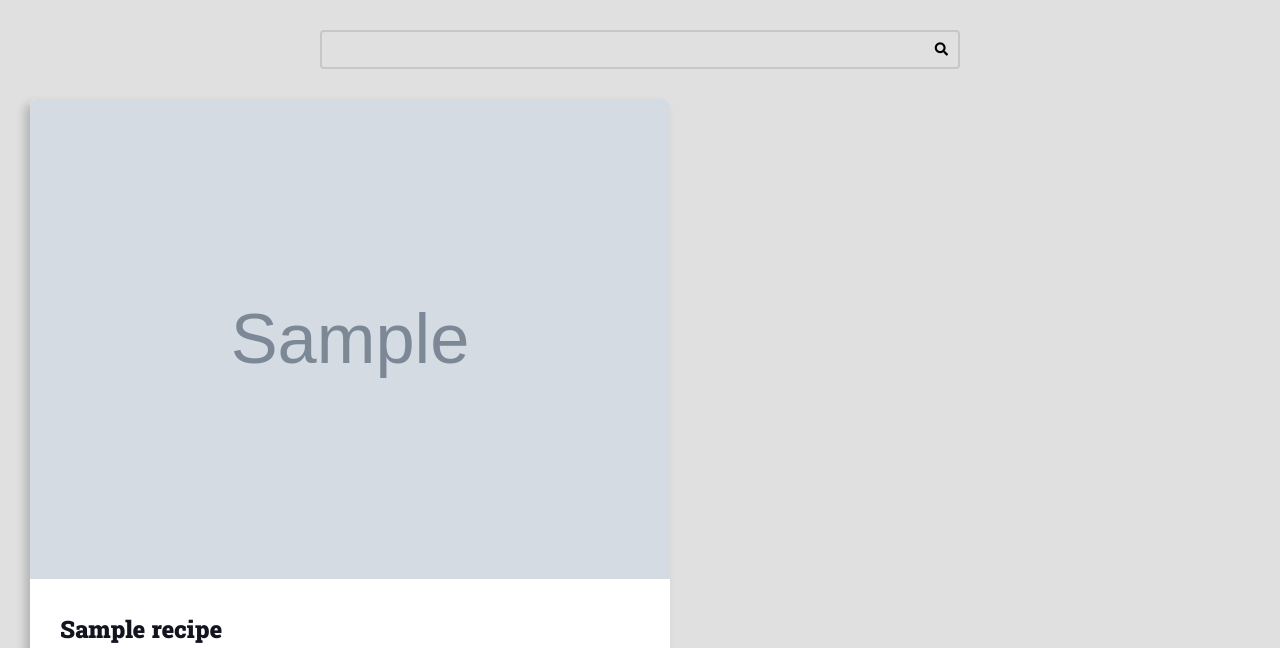
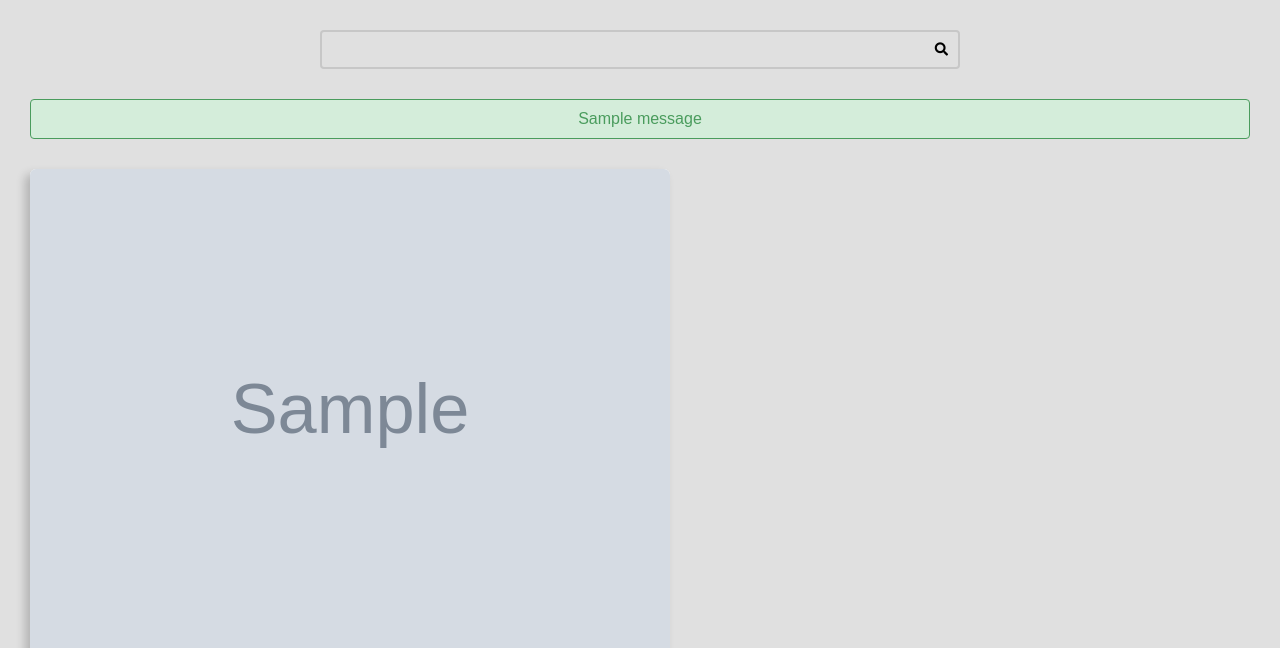
Before and after one commit to Vieira2v/Project-Recipes, a Django app: page / in a window 1280 px wide. Shown: the part 130-778 px from the top of the page. Run offline with Django 4.2, Linux system fonts and the light colour scheme; tables that the repository leaves empty hold one stand-in row (values such as "Sample post"); grey boxes marked "Sample" are stand-in pictures; one stand-in notice (Sample message) is shown.

Commit message:
Tags e CSS para as Flash Messages criados.

```diff
--- a/recipes/templates/recipes/pages/home.html
+++ b/recipes/templates/recipes/pages/home.html
@@ -3,6 +3,9 @@
 {% block title %}Home | {% endblock title %}
 
 {% block content %}
+
+{% include "recipes/partials/messages.html" %}
+
 <div class="main-content container main-content-list">
     {% for recipe in recipes %}
         {% include "recipes/partials/recipe.html" %}
--- a/recipes/templates/recipes/partials/head.html
+++ b/recipes/templates/recipes/partials/head.html
@@ -164,7 +164,7 @@
 
     .main-content-list {
         display: grid;
-        grid-template-columns: repeat(auto-fit, minmax(34rem, 1fr));
+        grid-template-columns: repeat(auto-fit, minmax(340px, 1fr));
         gap: var(--spacing-gutter-large);
     }
 
@@ -338,5 +338,56 @@
     .pagination .page-current {
         background: var(--color-primary-dark);
     }
+
+    /* Messages */
+    .message {
+        padding: 1rem;
+        border-radius: 4px;
+        border: 1px solid var(--color-dark-text);
+        background: var(--color-gray-2);
+        color: var(--color-dark-text);
+    }
+
+    .message-error {
+        border: 1px solid var(--color-error-dark);
+        background: var(--color-error-light);
+        color: var(--color-error-dark);
+    }
+
+    .message-success {
+        border: 1px solid var(--color-success-dark);
+        background: var(--color-success-light);
+        color: var(--color-success-dark);
+    }
+
+    .message-warning {
+        border: 1px solid var(--color-warning-dark);
+        background: var(--color-warning-light);
+        color: var(--color-warning-dark);
+    }
+
+    .message-debug {
+        border: 1px solid var(--color-debug-dark);
+        background: var(--color-debug-light);
+        color: var(--color-debug-dark);
+    }
+
+    .message-info {
+        border: 1px solid var(--color-info-dark);
+        background: var(--color-info-light);
+        color: var(--color-info-dark);
+    }
+
+    .messages-container {
+        display: flex;
+        flex-flow: column nowrap;
+        gap: calc(var(--spacing-gutter-medium) / 2);
+    }
+
+    @media (max-width: 600px) {
+        .main-content-list {
+            grid-template-columns: repeat(auto-fit, minmax(100%, 1fr));
+        }
+    }
 </style>
 </head>
--- /dev/null
+++ b/recipes/templates/recipes/partials/messages.html
@@ -0,0 +1,9 @@
+{% if messages %}
+<div class="main-content center container messages-container">
+    {% for message in messages %}
+        <div class="message {{ message.tags }}">
+            {{ message }}
+        </div>
+    {% endfor %}
+</div>
+{% endif %}
--- a/recipes/views.py
+++ b/recipes/views.py
@@ -13,6 +13,7 @@ def home(request):
     recipes = Recipe.objects.filter(
         is_published=True
     ).order_by('-id')
+
     page_obj, pagination_range = make_pagination(request, recipes, PER_PAGE)
 
     return render(request, 'recipes/pages/home.html', context={
```
Also changed, not shown: project/settings.py (+9 -0 lines).
